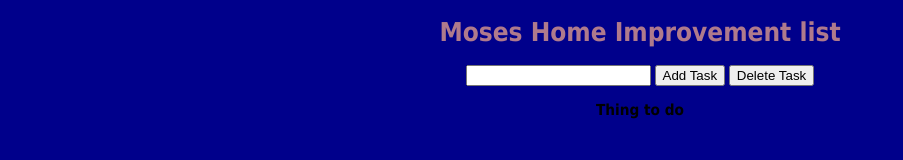
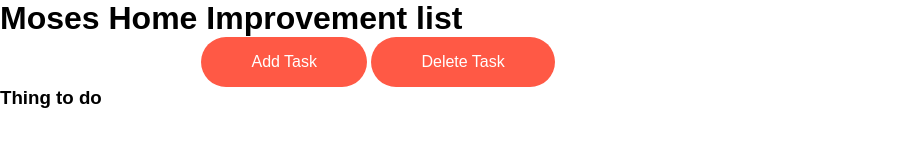
Before and after one commit to Mosejack/To_do_list, a plain HTML site: page index.html in a window 1280 px wide. Shown: the whole page, without its empty margins (0-903 px from the left). Drawn offline with Linux system fonts and the light colour scheme.

Commit message:
changes to To-Do list

```diff
--- a/style.css
+++ b/style.css
@@ -1,20 +1,60 @@
-.container {
-    display: grid;
-    grid-template-columns: 50px 50px 50px 50px;
-    grid-template-rows: 50px 60px 30px;
-    column-gap: 5px;
-    row-gap: 5px;
-  }
-body {
-  background-color:darkblue;
-  font-size: small;
-  font-family: Tahoma, Arial, “Trebuchet MS”, Helvetica, sans-serif;
-  text-align: center;
-  margin-top:  auto;
-  margin-left: auto;
-  margin-right: auto;
-  margin-bottom: auto;
-    }
- h1 {
-    color: rgb(175, 122, 140);
-    }
+*{
+  margin: 0;
+  padding: 0;
+  font-family: Arial, Helvetica, sans-serif;
+  box-sizing: border-box;
+}
+ .container {
+  width: 100%;
+  min-height: 100vh;
+  background: linear-gradient(135deg, #153677, #4e085f);
+  padding: 10px;
+ }
+ .ToDo{
+  width: 100%;
+  max-width: 540px;
+  background: #fff;
+  margin: 100px auto 20px;
+  padding: 40px 30px 70px;
+  border-radius: 10px;
+ }
+ .ToDo h2{
+  color: #002765;
+  display: flex;
+  align-items: center;
+  margin-bottom: 20px;
+ }
+ .row{
+  display: flex;
+  align-items: center;
+  justify-content: space-between;
+  background: #edeef0;
+  border-radius: 30px;
+  padding-left: 20px;
+  margin-bottom: 25px;
+ }
+ input{
+  flex: 1;
+  border: none;
+  outline: none;
+  background: transparent;
+  padding: 10px;
+  font-weight: 14px;
+ }
+ button{
+  border: none;
+  outline: none;
+  padding: 16px 50px;
+  background: #ff5945;
+  color: #fff;
+  font-size: 16px;
+  cursor: pointer;
+  border-radius: 40px;
+ }
+ ul li{
+  list-style: none;
+  font-size: 17px;
+  padding: 12px 8px 12px 50px;
+  user-select: none;
+  cursor: pointer;
+ }
```
